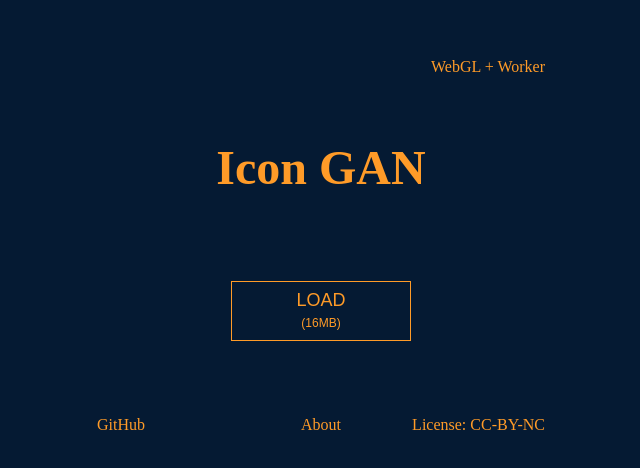
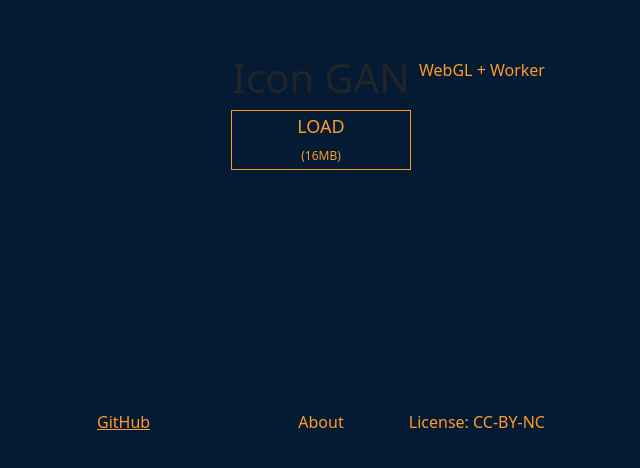
Before and after one commit to Akatuoro/icon-gan, a SvelteKit app: page / in a window 1280 px wide. Shown: the part 154-622 px from the top of the page, without its empty margins (319-959 px from the left). Built offline with nearby package versions, Linux system fonts and the light colour scheme.

Commit message:
add bootstrap

```diff
--- a/src/app.html
+++ b/src/app.html
@@ -54,18 +54,6 @@
             background: #ff9b2821;
         }
 
-        .container {
-            height: 100%;
-            display: flex;
-            align-items: center;
-            justify-content: center;
-        }
-
-        .container-content {
-            width: 448px;
-            height: 384px;
-            background-color: #051A33;
-        }
 
         .flex-center {
             display: flex;
@@ -77,7 +65,7 @@
             height: 60px;
         }
 
-        .btn {
+        .btn1 {
             width: 180px;
             height: 60px;
         }
@@ -93,16 +81,16 @@
             transition: 1s ease-in-out;
         }
 
-        .btn:hover svg {
+        .btn1:hover svg {
             stroke-dashoffset: -480;
         }
 
-        .btn span {
+        .btn1 span {
             font-size: 18px;
             font-weight: 100;
         }
 
-        .btn span span {
+        .btn1 span span {
             font-size: 12px;
         }
 
@@ -129,14 +117,14 @@
         }
 
         a {
-            color: #ff9b28;
+            /* color: #ff9b28; */
             cursor: pointer;
             outline: none;
             text-decoration: none;
         }
 
         a:visited {
-            color: #c47822;
+            /* color: #c47822; */
         }
 
 
--- a/src/exploration/index.js
+++ b/src/exploration/index.js
@@ -1,3 +1,4 @@
+import { getBrowserSupport } from '$lib/browser-support';
 import { Exploration } from './exploration';
 import workerURL from './worker?url';
 import * as Comlink from 'comlink'
@@ -8,14 +9,14 @@
 
 export const setWorkerUsage = (shouldUse) => {
     _useWorker = shouldUse?
-        checkSupport().worker :
+        getBrowserSupport().worker :
         false
 }
 
 export const useWorker = () => {
     // if _useWorker was not set yet, provide a sensible default
     if (_useWorker === undefined) {
-        const {webgl, worker, offscreen} = checkSupport()
+        const {webgl, worker, offscreen} = getBrowserSupport()
         _useWorker = worker && (!webgl || (webgl && offscreen))
     }
 
--- a/src/lib/browser-support.js
+++ b/src/lib/browser-support.js
@@ -1,8 +1,10 @@
 import { readable } from "svelte/store";
+import { browser } from '$app/environment';
 
 let support;
 
 export function getBrowserSupport() {
+    if (!browser) return;
     if (support) return support;
 
     const canvas = document.createElement('canvas')
--- /dev/null
+++ b/src/routes/+layout.svelte
@@ -0,0 +1,25 @@
+<script>
+    import './global.scss'
+    import { Navbar, NavbarBrand, NavbarToggler, Collapse, Nav, NavItem, NavLink } from '@sveltestrap/sveltestrap'
+
+    let isOpen
+</script>
+
+
+<Navbar expand="lg" container="fluid">
+    <NavbarBrand href='/'>ICON GAN</NavbarBrand>
+    <NavbarToggler on:click={() => (isOpen = !isOpen)} />
+    <Collapse expand="lg" {isOpen} navbar on:update={(event) => (isOpen = event.detail.isOpen)}>
+        <Nav class="ms-auto" navbar>
+            <NavItem>
+                <NavLink href='/model'>Model</NavLink>
+            </NavItem>
+            <NavItem>
+                <NavLink href='/about'>About</NavLink>
+            </NavItem>
+        </Nav>
+    </Collapse>
+</Navbar>
+
+
+<slot></slot>
--- a/src/routes/+page.svelte
+++ b/src/routes/+page.svelte
@@ -35,7 +35,7 @@
             <h1>Icon GAN</h1>
             <div class="flex-center btn-container">
                 <div style="position: absolute;">
-                    <button class="btn" on:click={load}>
+                    <button class="btn1" on:click={load}>
                         <svg width="180px" height="60px" viewBox="0 0 180 60" class="border">
                             <polyline points="179,1 179,59 1,59 1,1 179,1" class="bg-line" />
                             <polyline points="179,1 179,59 1,59 1,1 179,1" class="hl-line" />
@@ -72,3 +72,20 @@
         <button onclick="document.getElementById('aboutDialog').close()">Close</button>
     </menu>
 </dialog>
+
+
+<style>
+
+    .container {
+            height: 100%;
+            display: flex;
+            align-items: center;
+            justify-content: center;
+        }
+
+    .container-content {
+        width: 448px;
+        height: 384px;
+        background-color: #051A33;
+    }
+</style>
--- /dev/null
+++ b/src/routes/global.scss
@@ -0,0 +1,19 @@
+/* global.scss */
+
+$primary: #ff9b28;  // Change to your desired color
+// $secondary:     $gray-100;
+// $success:       $green;
+// $info:          $cyan;
+// $warning:       $yellow;
+// $danger:        $red;
+// $light:         $gray-100;
+// $dark:          $gray-900;
+
+$body-bg: #051A33;
+$body-emphasis-color: #ff9b28;
+$border-color: #ff9b28;
+
+$btn-hover-bg-tint-amount: 10%;
+$btn-hover-bg-shade-amount: 10%;
+
+@import "../../node_modules/bootstrap/scss/bootstrap";
--- a/svelte.config.js
+++ b/svelte.config.js
@@ -1,7 +1,9 @@
 import adapter from '@sveltejs/adapter-auto';
+import { vitePreprocess } from '@sveltejs/vite-plugin-svelte';
 
 /** @type {import('@sveltejs/kit').Config} */
 const config = {
+	preprocess: [vitePreprocess()],
 	kit: {
 		// adapter-auto only supports some environments, see https://kit.svelte.dev/docs/adapter-auto for a list.
 		// If your environment is not supported, or you settled on a specific environment, switch out the adapter.
```
Also changed, not shown: package.json (+10 -7 lines), src/views/Workspace.svelte (+0 -9 lines).
